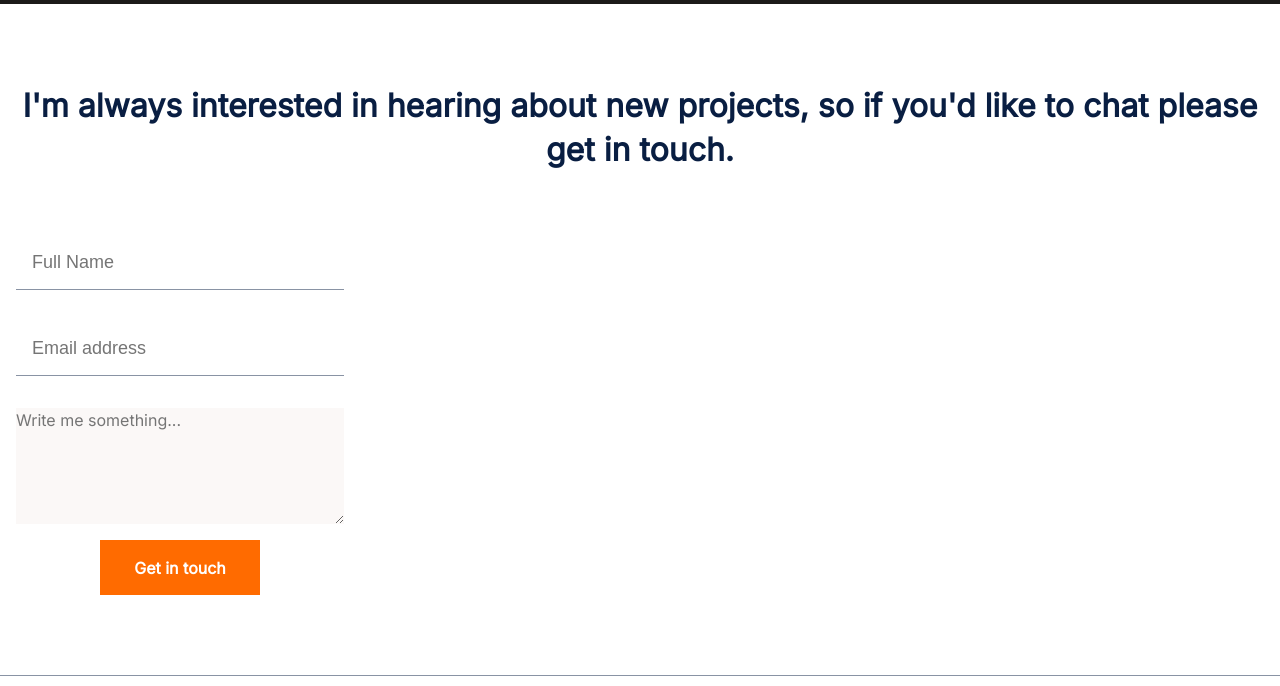
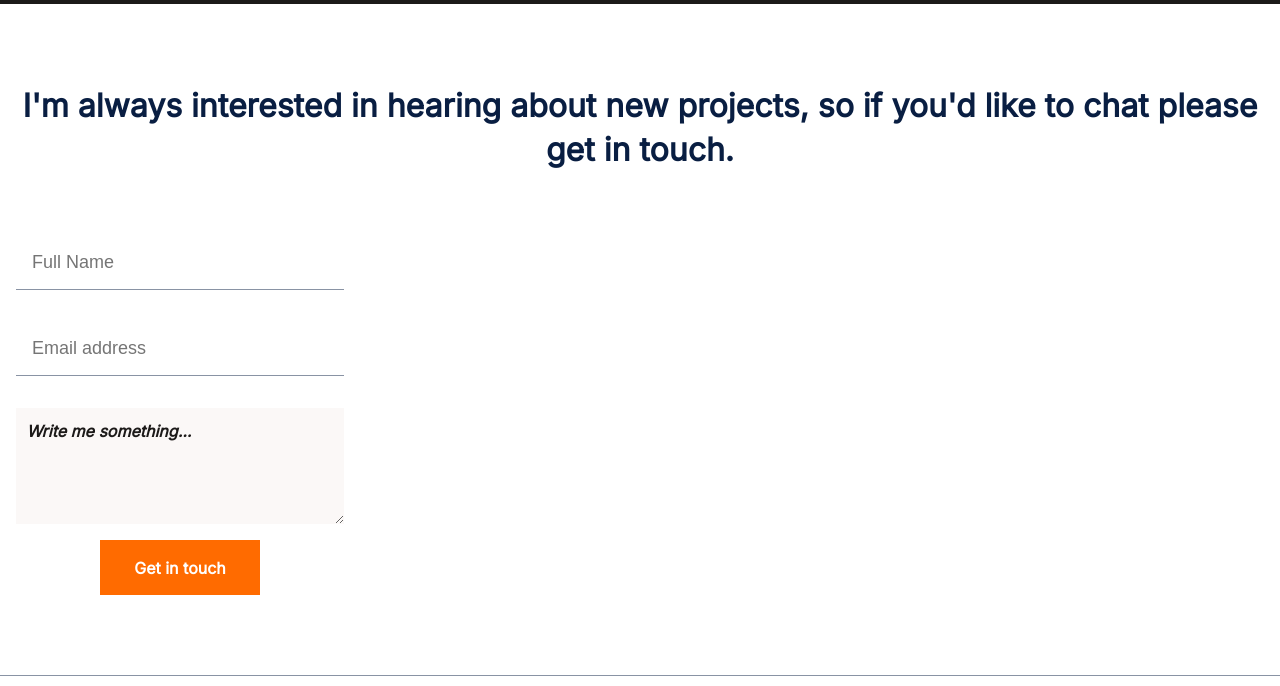
Before and after one commit to Chimoneg27/Personal-Portfolio, a website: page index.html in a window 1280 px wide. Shown: the part 5559-6245 px from the top of the page. Drawn offline with Linux system fonts and the light colour scheme.

Commit message:
Add required changes

```diff
--- a/styles/mobile.css
+++ b/styles/mobile.css
@@ -513,6 +513,14 @@ form textarea {
   background-color: #fbf8f7;
 }
 
+form textarea::placeholder {
+  font-style: italic;
+  padding: 0.65rem;
+  color: var(--portfolio-black);
+  font-weight: 700;
+  font-size: 1rem;
+}
+
 footer {
   width: 100%;
   display: flex;
```
